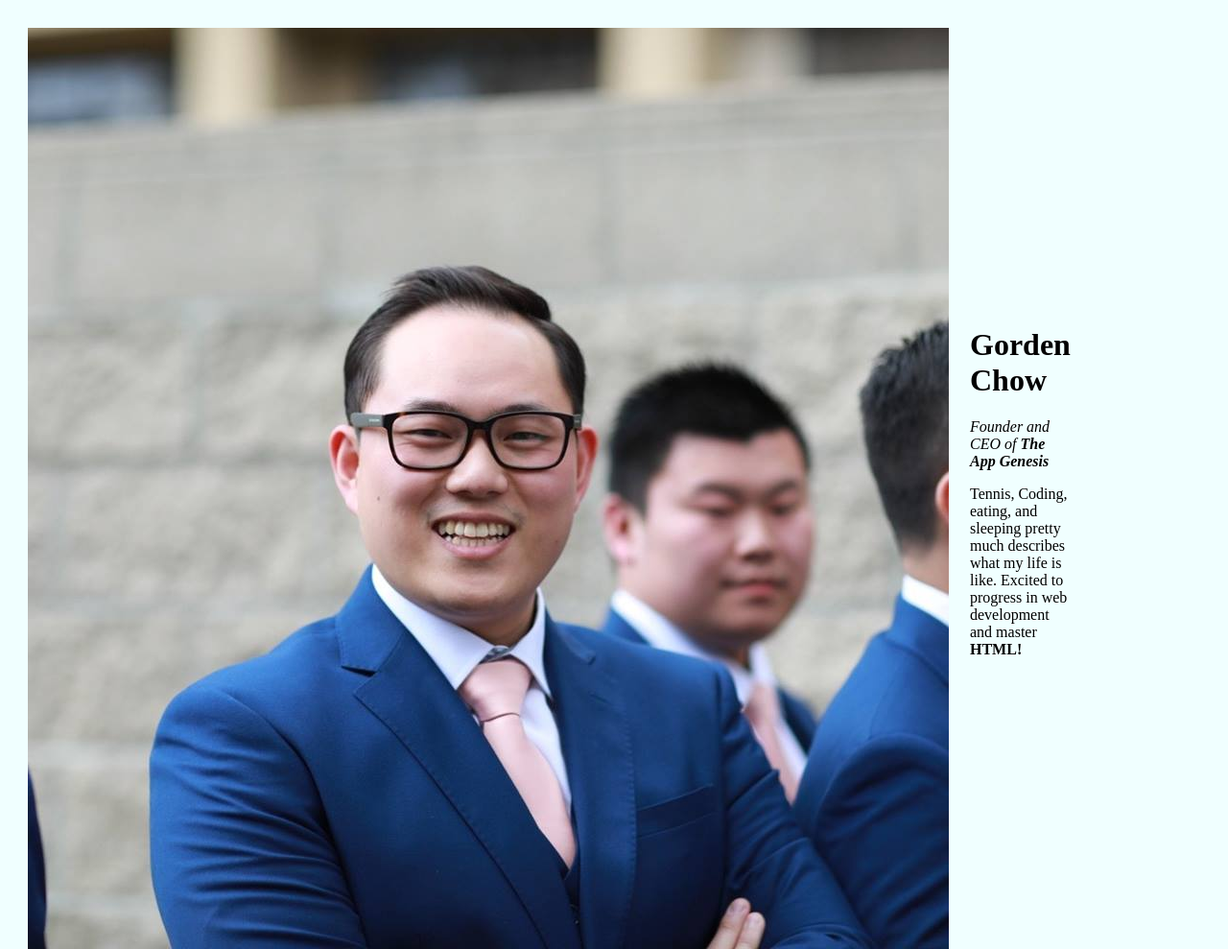
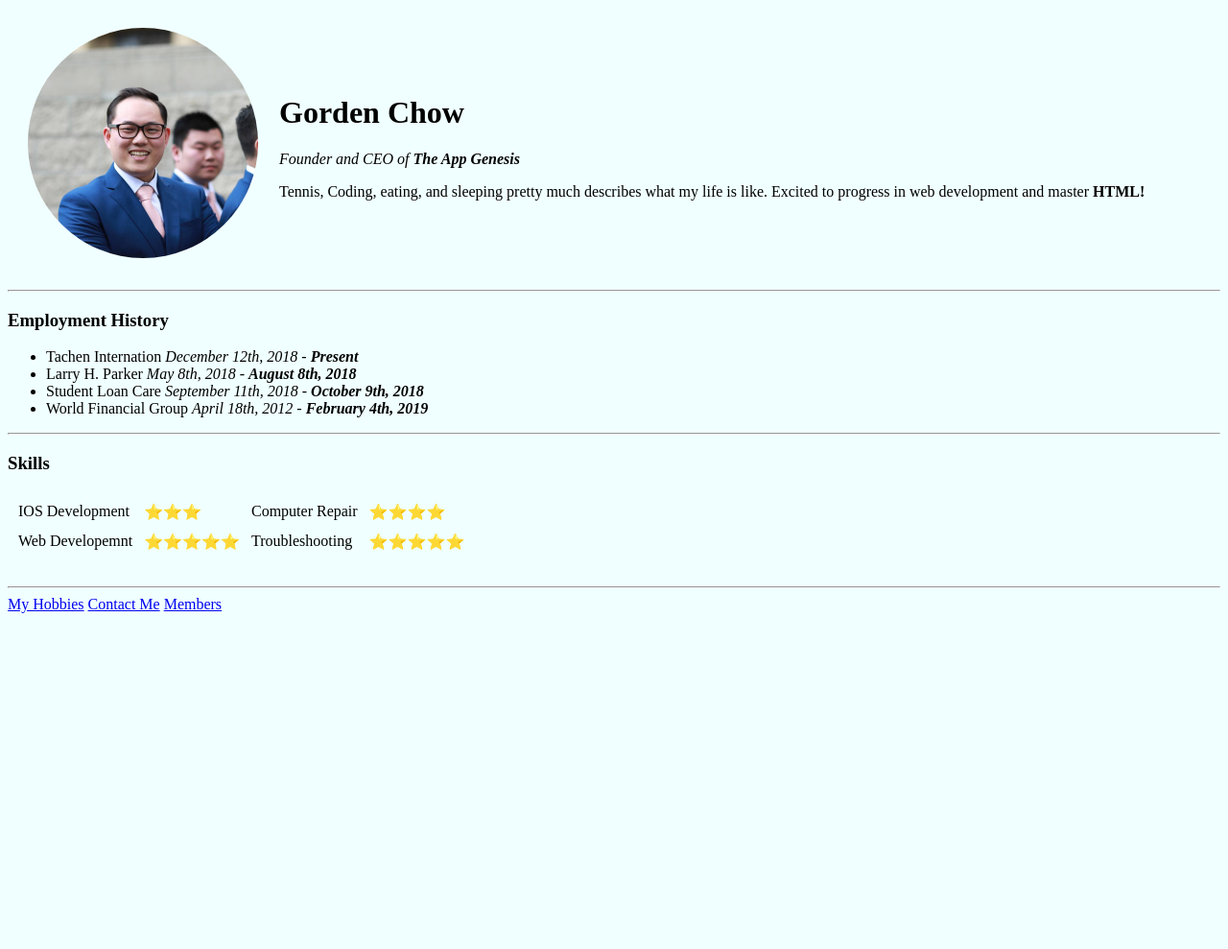
Before and after one commit to chowgorden/cv, a plain HTML site: page index.html in a window 1280 px wide. Shown: the top 989 px of the page at 96% size. After the commit the page ends 800 px from the top, so only its background shows below. Drawn offline with Linux system fonts and the light colour scheme.

Commit message:
Update index.html

```diff
--- a/index.html
+++ b/index.html
@@ -6,9 +6,10 @@
   <title>Gorden's Personal Website</title>
   <style>
     body { background-color: Azure;
-      img border-radius: 500px;
+      img { border-radius: 500px;
       height: 240px;
       width: 240px; }
+    }
   </style>
 </head>
 
```
